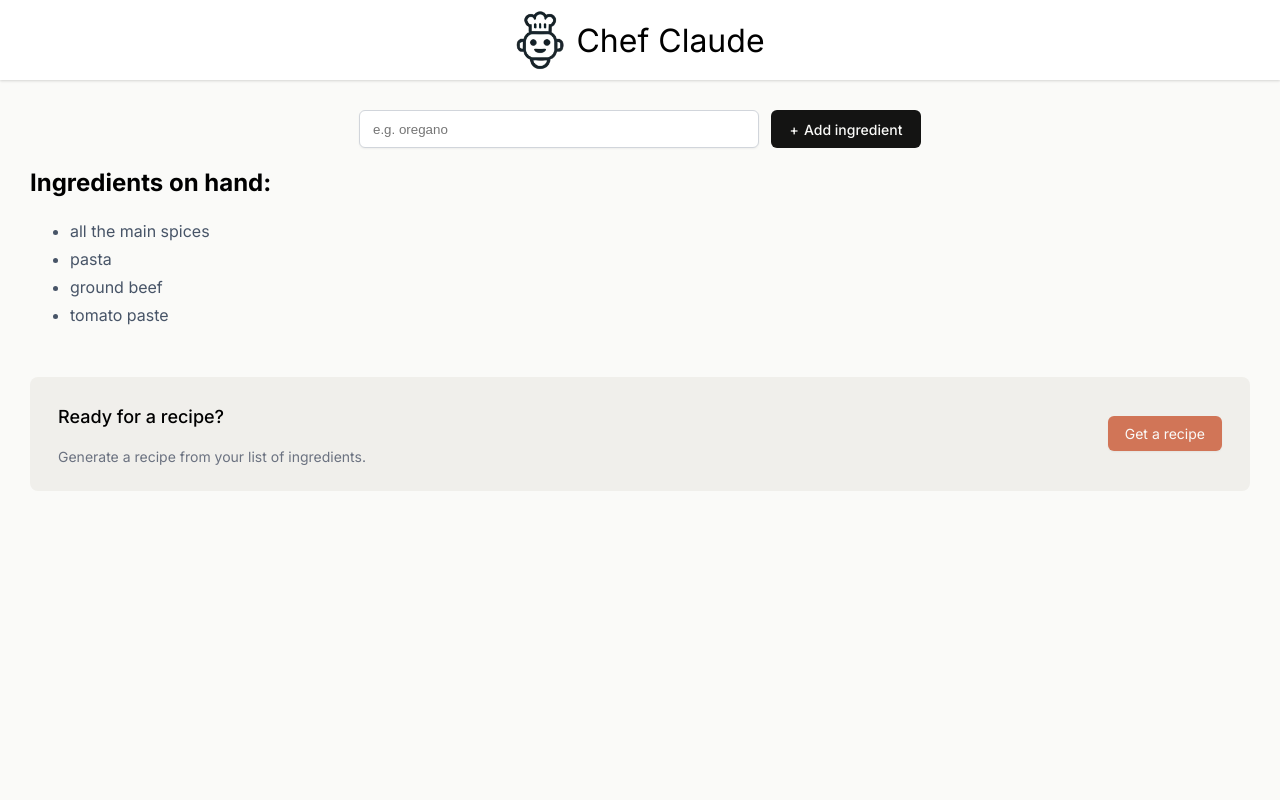
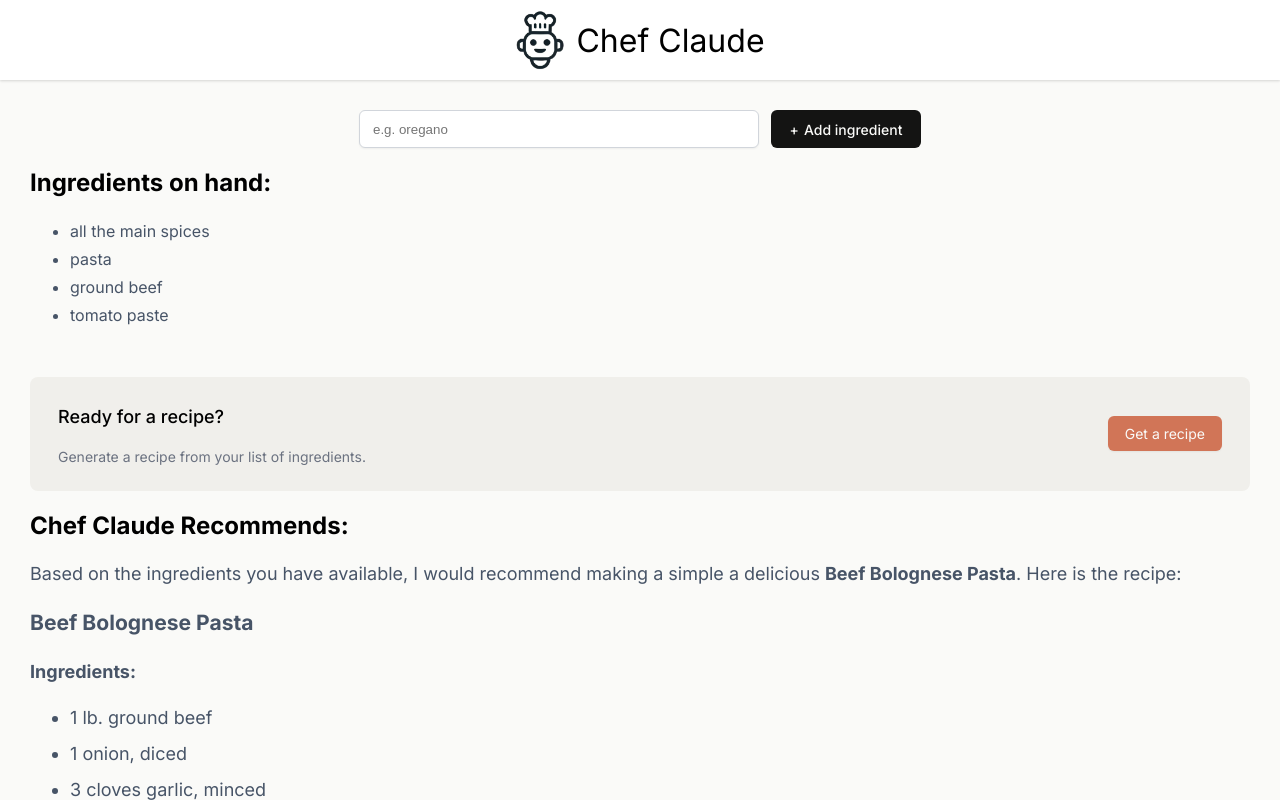
Before and after one commit to Lefie/chef-claude-frontend, a React (Vite) app: page / in a window 1280 px wide. Both pictures are taken after a click on the button "Get a recipe". Shown: the top 800 px of the page. Built offline with nearby package versions, Linux system fonts and the light colour scheme.

Commit message:
added hard-coded recipe

```diff
--- /dev/null
+++ b/components.jsx/ClaudeRecipe.jsx
@@ -0,0 +1,37 @@
+
+export default function ClaudeRecipe() {
+    return (
+        <section>
+            <h2>Chef Claude Recommends:</h2>
+            <article className="suggested-recipe-container" aria-live="polite">
+                <p>Based on the ingredients you have available, I would recommend making a simple a delicious <strong>Beef Bolognese Pasta</strong>. Here is the recipe:</p>
+                <h3>Beef Bolognese Pasta</h3>
+                <strong>Ingredients:</strong>
+                <ul>
+                    <li>1 lb. ground beef</li>
+                    <li>1 onion, diced</li>
+                    <li>3 cloves garlic, minced</li>
+                    <li>2 tablespoons tomato paste</li>
+                    <li>1 (28 oz) can crushed tomatoes</li>
+                    <li>1 cup beef broth</li>
+                    <li>1 teaspoon dried oregano</li>
+                    <li>1 teaspoon dried basil</li>
+                    <li>Salt and pepper to taste</li>
+                    <li>8 oz pasta of your choice (e.g., spaghetti, penne, or linguine)</li>
+                </ul>
+                <strong>Instructions:</strong>
+                <ol>
+                    <li>Bring a large pot of salted water to a boil for the pasta.</li>
+                    <li>In a large skillet or Dutch oven, cook the ground beef over medium-high heat, breaking it up with a wooden spoon, until browned and cooked through, about 5-7 minutes.</li>
+                    <li>Add the diced onion and minced garlic to the skillet and cook for 2-3 minutes, until the onion is translucent.</li>
+                    <li>Stir in the tomato paste and cook for 1 minute.</li>
+                    <li>Add the crushed tomatoes, beef broth, oregano, and basil. Season with salt and pepper to taste.</li>
+                    <li>Reduce the heat to low and let the sauce simmer for 15-20 minutes, stirring occasionally, to allow the flavors to meld.</li>
+                    <li>While the sauce is simmering, cook the pasta according to the package instructions. Drain the pasta and return it to the pot.</li>
+                    <li>Add the Bolognese sauce to the cooked pasta and toss to combine.</li>
+                    <li>Serve hot, garnished with additional fresh basil or grated Parmesan cheese if desired.</li>
+                </ol>
+            </article>
+        </section>
+    )
+}
--- a/src/Main.jsx
+++ b/src/Main.jsx
@@ -1,5 +1,6 @@
 import { useState } from "react"
 import IngredientsList from "../components.jsx/IngredientsList"
+import ClaudeRecipe from "../components.jsx/ClaudeRecipe"
 
 export default function Main() {
     const [ingredients, setIngredients] = useState(
@@ -38,6 +39,8 @@
                     toggleRecipeShown={toggleRecipeShown}
                 />
             }
+
+            {recipeShown && <ClaudeRecipe />}
         </main>
         </>
     )
```
